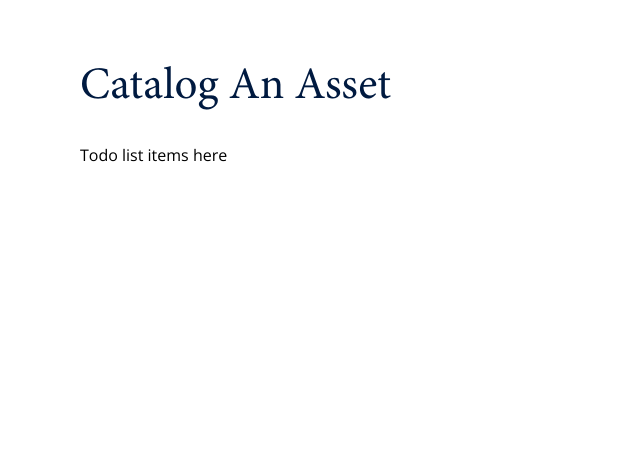
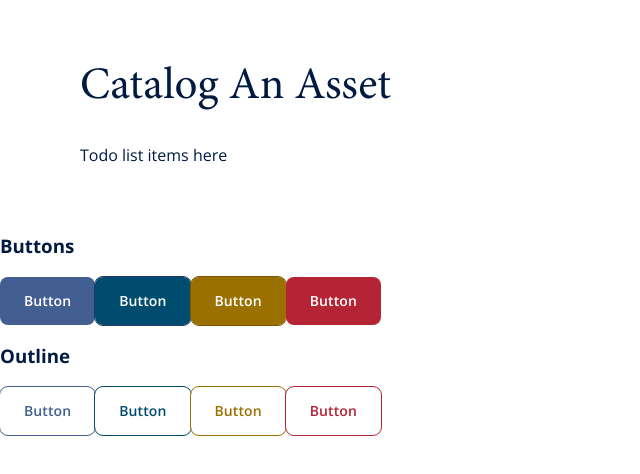
Before and after one commit to thuanduongsts/angular-smart-dumb-sample, an Angular app: page /todo-list in a window 1280 px wide. Shown: the top 474 px of the page, without its empty margins (0-640 px from the left). Built offline with nearby package versions, Linux system fonts and the light colour scheme.

Commit message:
feat: button component (#1)

```diff
--- a/src/app/app.component.html
+++ b/src/app/app.component.html
@@ -1 +1,18 @@
 <router-outlet />
+
+<h3>Buttons</h3>
+<div>
+  <app-button> Button </app-button>
+  <app-button variant="secondary"> Button </app-button>
+  <app-button variant="tertiary"> Button </app-button>
+  <app-button variant="error"> Button </app-button>
+</div>
+
+<h3>Outline</h3>
+
+<div>
+  <app-button [outlined]="true"> Button </app-button>
+  <app-button [outlined]="true" variant="secondary"> Button </app-button>
+  <app-button [outlined]="true" variant="tertiary"> Button </app-button>
+  <app-button [outlined]="true" variant="error"> Button </app-button>
+</div>
--- a/src/app/app.component.ts
+++ b/src/app/app.component.ts
@@ -1,10 +1,11 @@
 import { Component } from '@angular/core';
 import { RouterOutlet } from '@angular/router';
+import { ButtonComponent } from '@ui';
 
 @Component({
   selector: 'app-root',
-  imports: [RouterOutlet],
+  imports: [RouterOutlet, ButtonComponent],
   templateUrl: './app.component.html',
-  styleUrl: './app.component.sass',
+  styleUrl: './app.component.sass'
 })
 export class AppComponent {}
--- a/src/styles.sass
+++ b/src/styles.sass
@@ -1,8 +1,10 @@
 @use 'fonts'
+@use 'colors'
 
 *
   box-sizing: border-box
   font-family: fonts.$open-sans
+  color: colors.$on-primary-container
 
 body
   margin: 0
--- a/src/styles/colors/index.sass
+++ b/src/styles/colors/index.sass
@@ -50,3 +50,5 @@ $outline-variant: palette.$p-neutral-variant-80
 $inverse-surface: palette.$p-neutral-20
 $inverse-on-surface: palette.$p-neutral-95
 $inverse-primary: palette.$p-primary-80
+
+@forward "./palette"
--- /dev/null
+++ b/src/ui/button/button-variant.model.d.ts
@@ -0,0 +1 @@
+export type ButtonVariant = 'primary' | 'secondary' | 'tertiary' | 'error';
--- /dev/null
+++ b/src/ui/button/button.component.html
@@ -0,0 +1,3 @@
+<button [class]="styleClasses" [type]="type()" [style.height.px]="height()">
+  <ng-content />
+</button>
--- /dev/null
+++ b/src/ui/button/button.component.sass
@@ -0,0 +1,41 @@
+@use 'sass:map'
+@use 'colors'
+@use 'typography' as *
+
+$button-list: (primary: colors.$primary, secondary: colors.$p-secondary-30, tertiary: colors.$p-tertiary-50, error: colors.$error)
+$border-list: (secondary: colors.$p-primary-25,tertiary: colors.$p-tertiary-40)
+
+:host.disabled
+  cursor: not-allowed
+  pointer-events: none
+  opacity: 0.8
+
+button
+  @extend %label-lg
+  display: inline-flex
+  width: inherit
+  justify-content: center
+  align-items: center
+  gap: 8px
+  padding: 0 24px
+  cursor: pointer
+  border-radius: 8px
+  border: 0
+
+  &.none
+    background: transparent
+    padding: 0
+
+  @each $b-name, $b-value in $button-list
+    &.#{$b-name}
+      background-color: map.get($button-list, $b-name)
+      color: white
+
+      @if map.get($border-list, $b-name)
+        outline: 1px solid map.get($border-list, $b-name)
+
+  @each $b-name, $b-value in $button-list
+    &.#{$b-name}.outlined
+      background-color: white
+      color: map.get($button-list, $b-name)
+      outline: 1px solid map.get($button-list, $b-name)
--- /dev/null
+++ b/src/ui/button/button.component.ts
@@ -0,0 +1,34 @@
+import {
+  booleanAttribute,
+  ChangeDetectionStrategy,
+  Component,
+  HostBinding,
+  input,
+  numberAttribute
+} from '@angular/core';
+
+import { ButtonVariant } from './button-variant.model';
+
+@Component({
+  selector: 'app-button',
+  standalone: true,
+  templateUrl: './button.component.html',
+  styleUrl: './button.component.sass',
+  changeDetection: ChangeDetectionStrategy.OnPush
+})
+export class ButtonComponent {
+  public readonly type = input<'submit' | 'button'>('button');
+  public readonly variant = input<ButtonVariant>('primary');
+  public readonly outlined = input<boolean, StrOrBool>(false, { transform: booleanAttribute });
+  public readonly disabled = input<boolean, StrOrBool>(false, { transform: booleanAttribute });
+  public readonly isLoading = input<boolean, StrOrBool>(false, { transform: booleanAttribute });
+  public readonly height = input<number, StrOrNum>(48, { transform: numberAttribute });
+
+  get styleClasses(): string[] {
+    return [this.variant(), this.outlined() ? 'outlined' : '', this.disabled() ? 'disabled' : ''];
+  }
+
+  @HostBinding('class.disabled') get disabledButton(): boolean {
+    return this.disabled();
+  }
+}
--- a/src/ui/public-api.ts
+++ b/src/ui/public-api.ts
@@ -1 +1,2 @@
-//TODO: public ui here
+export { ButtonComponent } from './button/button.component';
+export { ButtonVariant } from './button/button-variant.model';
--- a/tsconfig.json
+++ b/tsconfig.json
@@ -9,7 +9,6 @@
     "noImplicitReturns": true,
     "noFallthroughCasesInSwitch": true,
     "skipLibCheck": true,
-    "isolatedModules": true,
     "esModuleInterop": true,
     "experimentalDecorators": true,
     "moduleResolution": "bundler",
```
Also changed, not shown: angular.json (+3 -15 lines), src/common/index.d.ts (added, +8 -0 lines), 1 other file (tests, documents, lock files or other folders).
